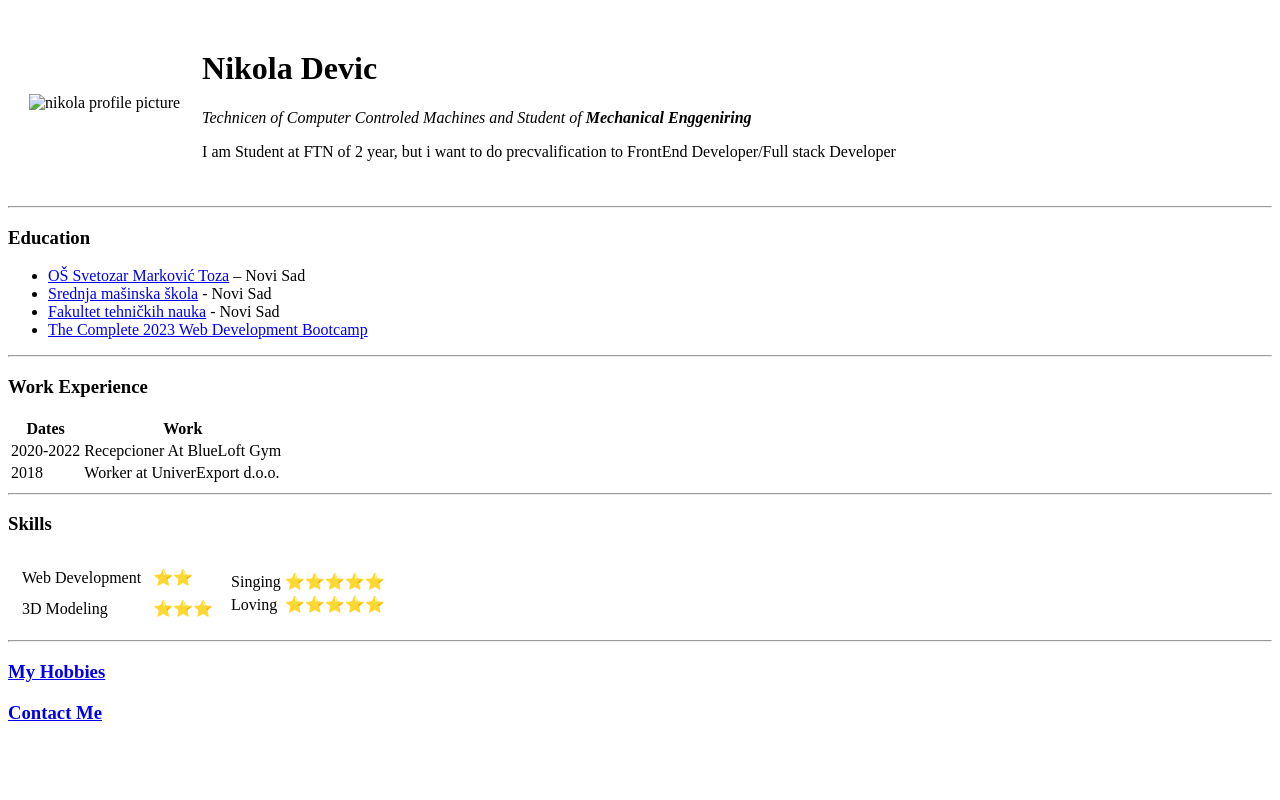
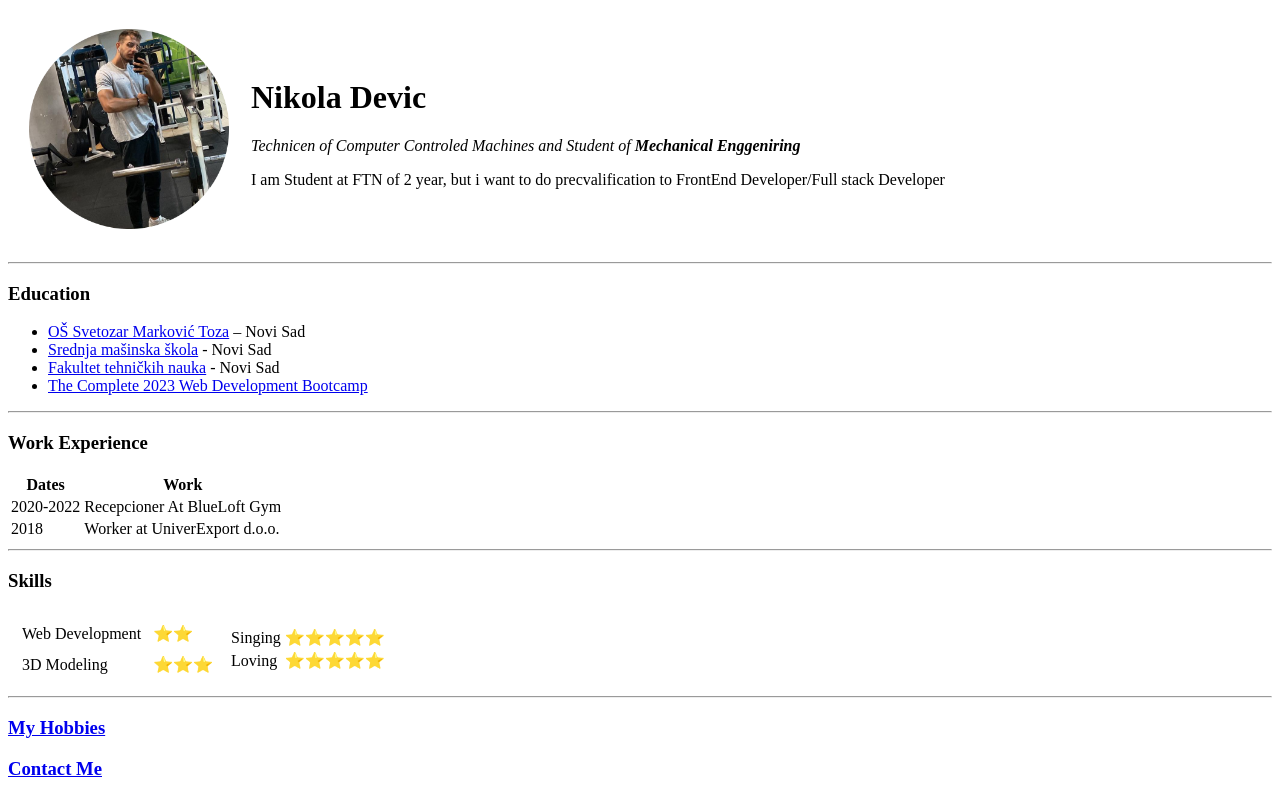
Before and after one commit to NikolaD01/cv, a plain HTML site: page index.html in a window 1280 px wide. Drawn offline with Linux system fonts and the light colour scheme; the site is published under a folder, as on GitHub Pages, so addresses that start at the root find nothing.

Commit message:
Update index.html

```diff
--- a/index.html
+++ b/index.html
@@ -7,7 +7,7 @@
   <body>
     <table cellspacing="20">
       <tr>
-        <td><img src="/images/nikola-circle.png" width="200px" alt="nikola profile picture"></td>
+        <td><img src="images/nikola-circle.png" width="200px" alt="nikola profile picture"></td>
         <td><h1>Nikola Devic</h1>
           <p><em>Technicen of Computer Controled Machines and Student of <strong>Mechanical Enggeniring</strong></em></p>
           <p>I am Student at FTN of 2 year, but i want to do precvalification to FrontEnd Developer/Full stack Developer</p></td>
```
